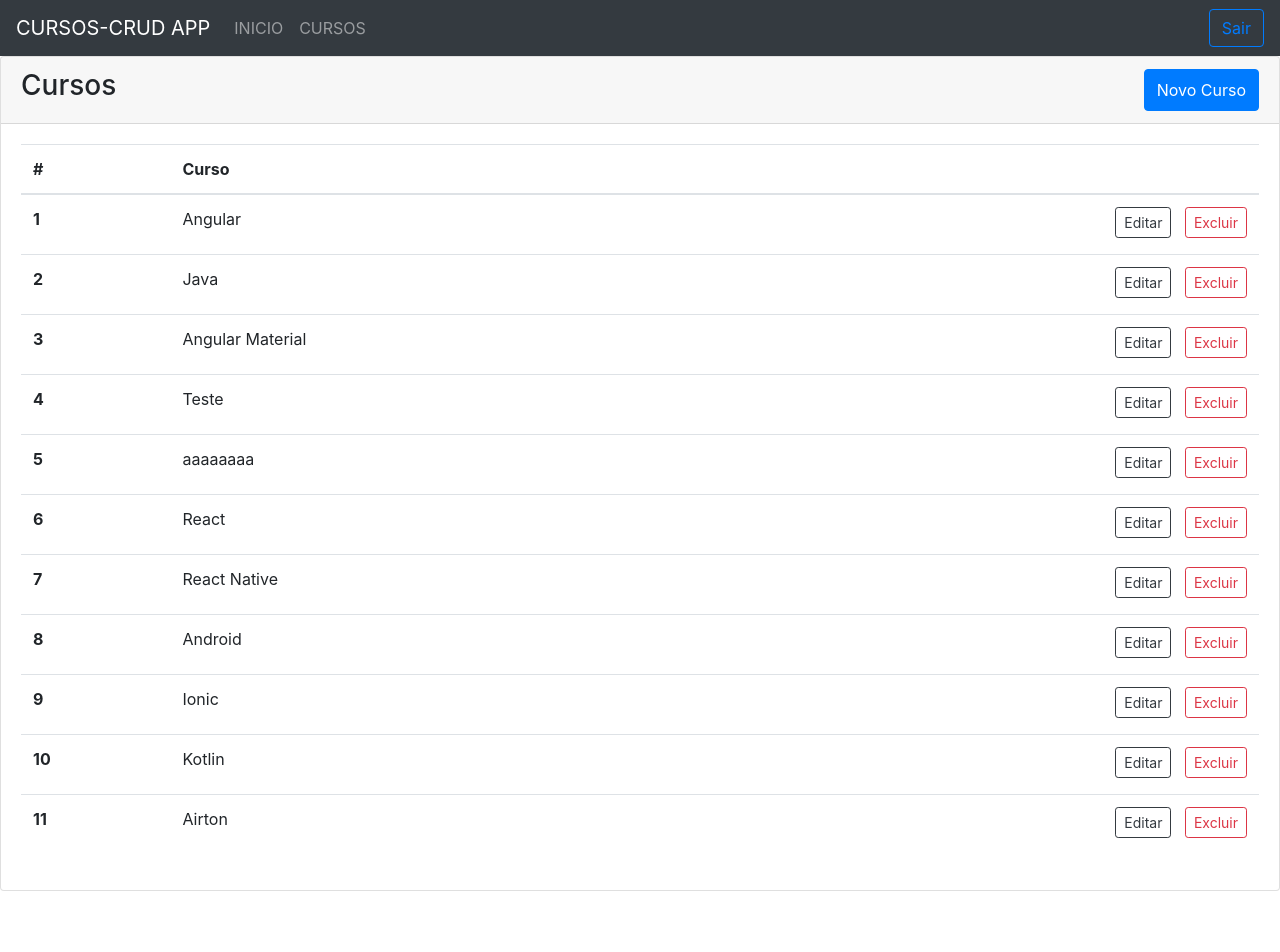
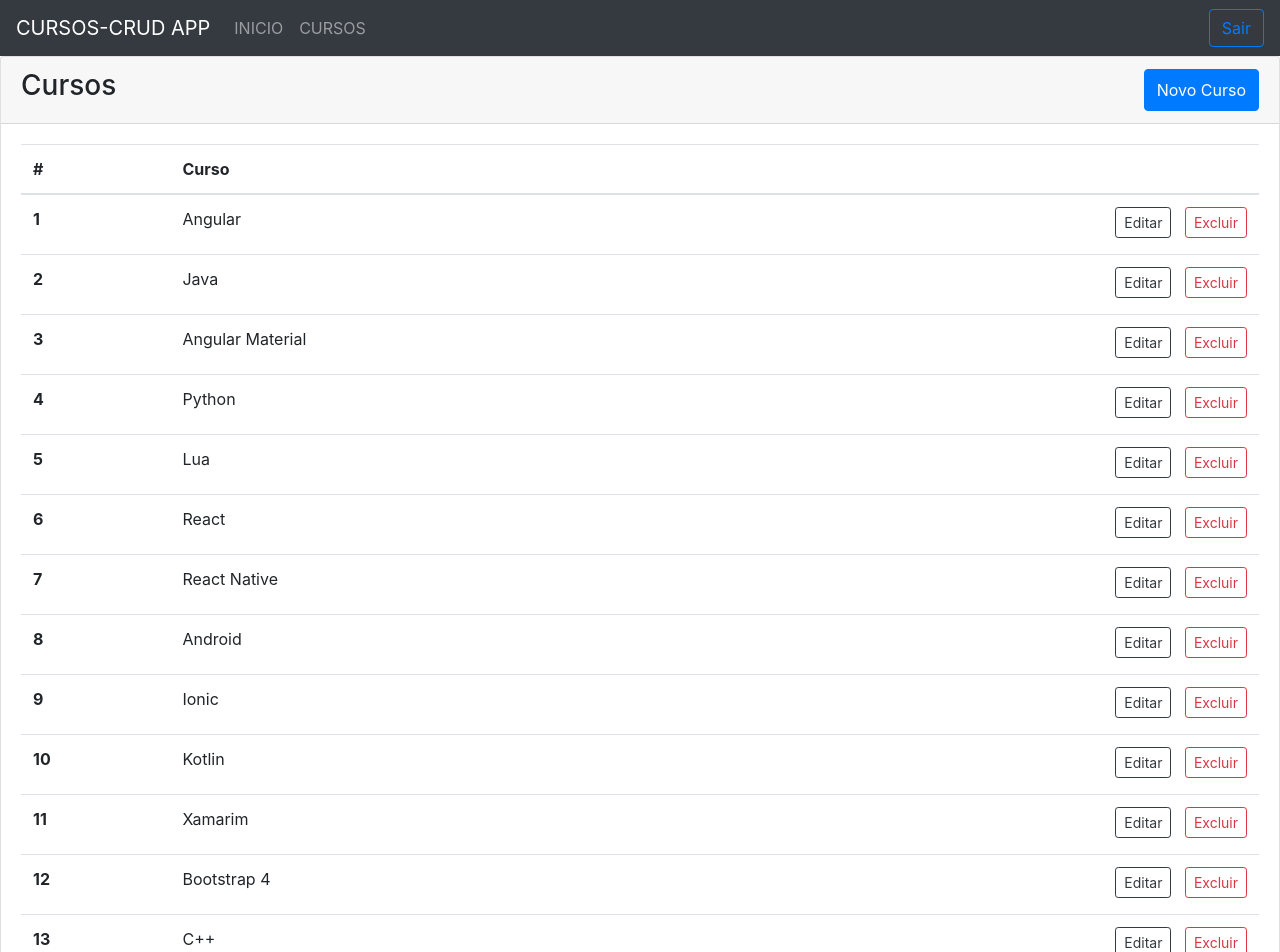
Before and after one commit to airtonferreira/course-crud, an Angular app: page /courses in a window 1280 px wide. Shown: the top 952 px of the page. Before the commit the page ends 891 px from the top, so only its background shows below. Built offline with nearby package versions, Linux system fonts and the light colour scheme; data requests are answered from the project's data file.

Commit message:
hotfixes/Resolver Guard

```diff
--- a/db.json
+++ b/db.json
@@ -13,12 +13,12 @@
       "id": 3
     },
     {
-      "name": "Teste",
-      "id": 4
+      "id": 4,
+      "name": "Python"
     },
     {
-      "name": "aaaaaaaa",
-      "id": 5
+      "id": 5,
+      "name": "Lua"
     },
     {
       "name": "React",
@@ -42,7 +42,15 @@
     },
     {
       "id": 11,
-      "name": "Airton"
+      "name": "Xamarim"
+    },
+    {
+      "id": 12,
+      "name": "Bootstrap 4"
+    },
+    {
+      "id": 13,
+      "name": "C++"
     }
   ]
 }
--- a/src/app/courses.service.ts
+++ b/src/app/courses.service.ts
@@ -1,7 +1,7 @@
 import { environment } from './../environments/environment';
 import { Course } from './course';
 import { Injectable } from '@angular/core';
-import { HttpClient } from '@angular/common/http'
+import { HttpClient } from '@angular/common/http';
 import { tap, delay, take } from 'rxjs/operators';
 
 @Injectable({
@@ -24,11 +24,23 @@ export class CoursesService {
   }
 
   loadById(id) {
-    return this.http.get(`${this.API}/${id}`).pipe(take(1));
+    return this.http.get<Course>(`${this.API}/${id}`).pipe(take(1));
   }
 
-  create(course: string) {
+  private create(course: string) {
     return this.http.post(this.API, course).pipe(take(1));
+  }
+
+  private update(course) {
+    return  this.http.put(`${this.API}/${course.id}`, course).pipe(take(1));
+  }
+
+  save(course) {
+    if (course.id) {
+      return this.update(course);
+    } else {
+      return this.create(course);
+    }
   }
 
   // O tap é uma maneira de debugar. Vc pode usar o console.log dentro, para visualizar o retorno dos dados no console.
--- /dev/null
+++ b/src/app/guards/course-resolver.guard.ts
@@ -0,0 +1,29 @@
+import { CoursesService } from './../courses.service';
+import { Course } from './../course';
+import { Injectable } from '@angular/core';
+import { ActivatedRouteSnapshot, RouterStateSnapshot, UrlTree, Resolve } from '@angular/router';
+import { Observable, of } from 'rxjs';
+
+@Injectable({
+  providedIn: 'root'
+})
+export class CourseResolverGuard implements Resolve<Course> {
+
+  constructor(
+    private service: CoursesService
+  ) {}
+
+  resolve(route: ActivatedRouteSnapshot, state: RouterStateSnapshot): Course | Observable<Course> | Promise<Course> {
+    if (route.params && route.params['id']) {
+      return this.service.loadById(route.params['id']);
+    }
+
+    return of({
+      id: null,
+      name: null
+    });
+
+  }
+
+
+}
```
Also changed, not shown: 1 other file (tests, documents, lock files or other folders).
